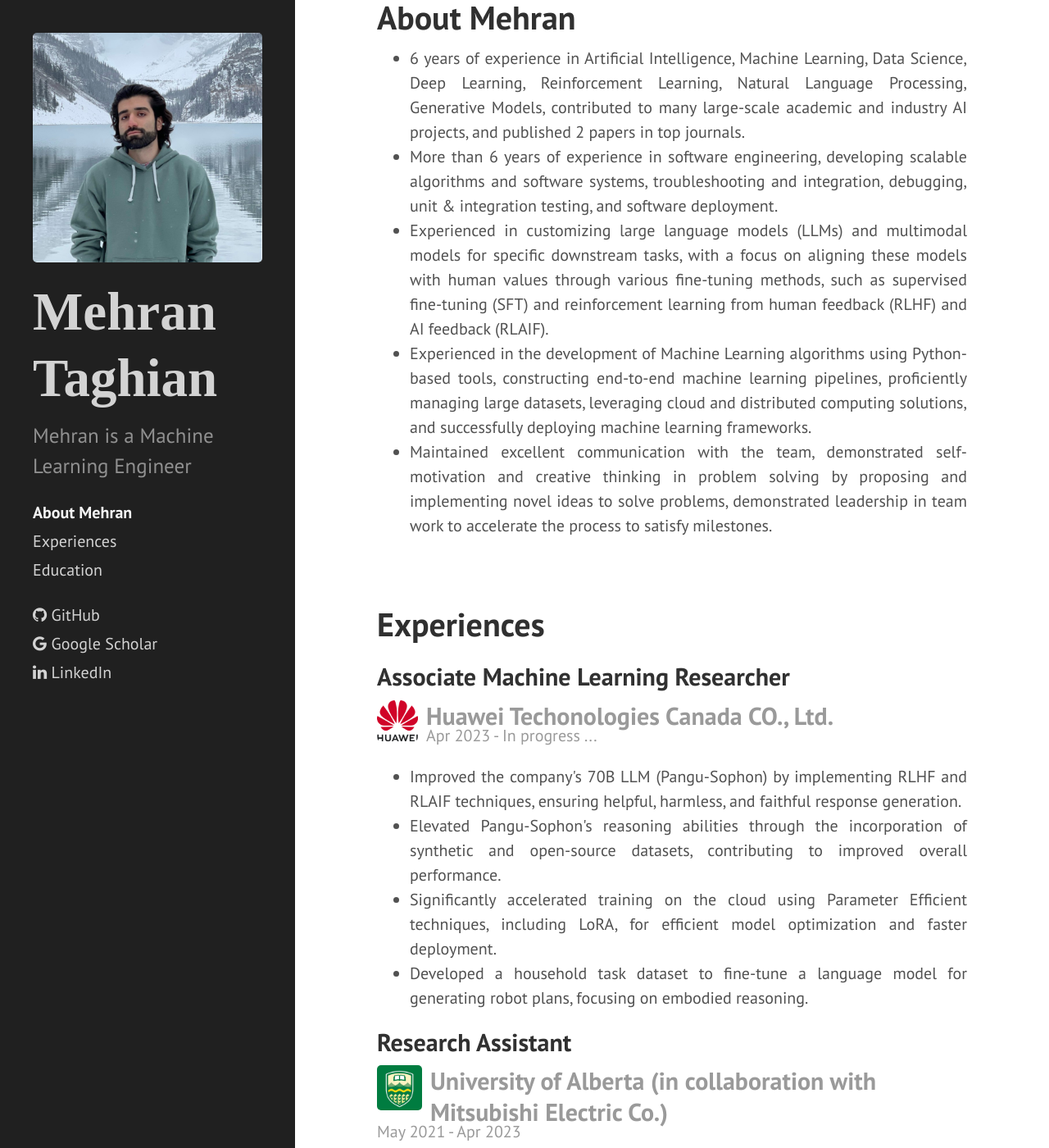
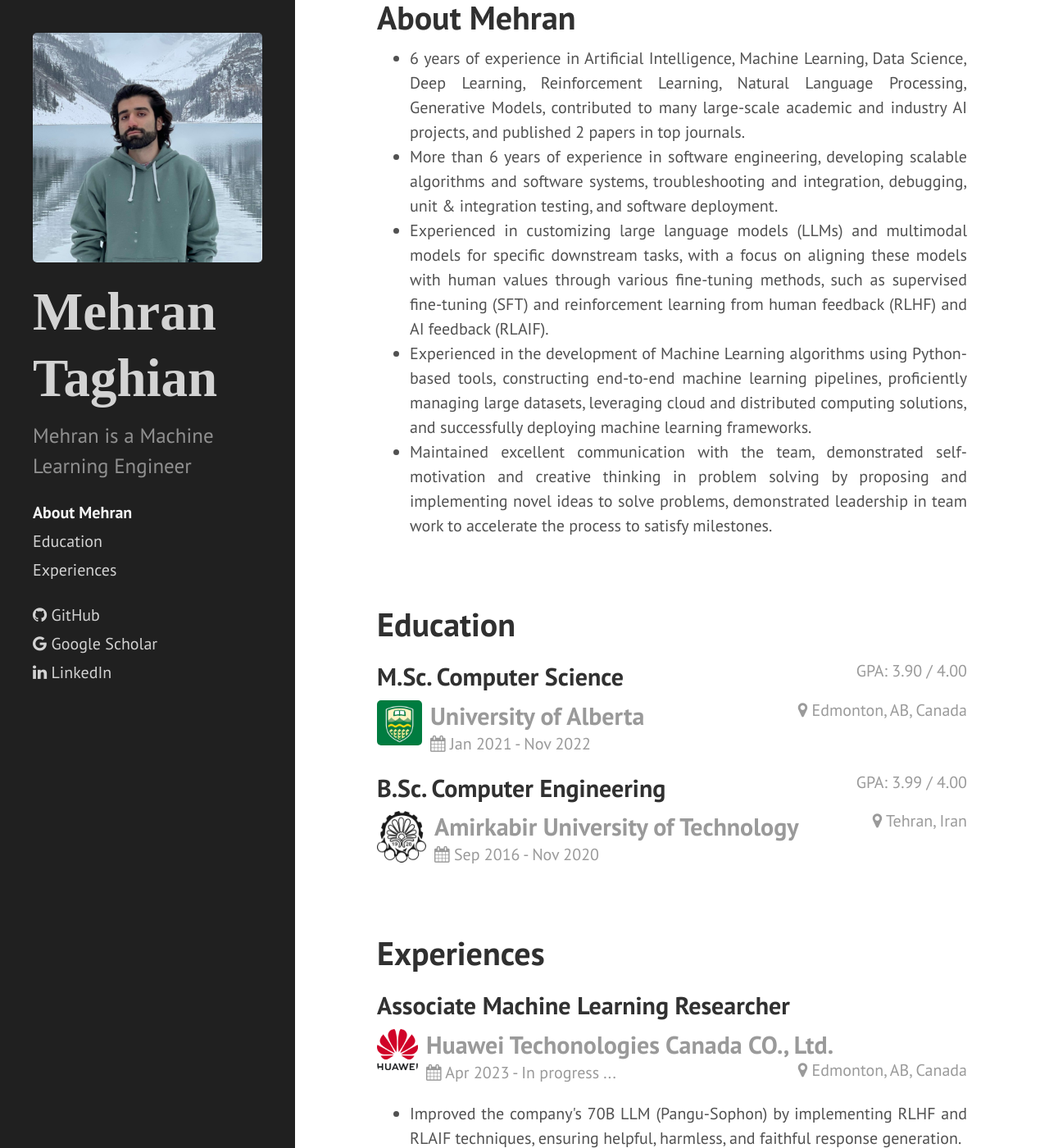
Before and after one commit to MehranTaghian/mehrantaghian.github.io, a Jekyll site: the page built from docs/index.html, in a window 1280 px wide and 1400 px high, scrolled down 392 px. Shown: the whole window at 82% size. Built offline with Jekyll 4.4.1, drawn with Linux system fonts in a browser that asks for light colours; the list of posts is cut into pages by our own code; some of the changed text lies outside the part shown.

Commit message:
Education added and date and location modified

```diff
--- a/docs/_config.yml
+++ b/docs/_config.yml
@@ -35,5 +35,5 @@ collections:
   resume_items:
     order:
       - about.md
+      - education.md
       - experiences.md
-      - education.md
--- /dev/null
+++ b/docs/_data/education.yml
@@ -0,0 +1,21 @@
+- university: University of Alberta
+  location: Edmonton, AB, Canada
+  degree: M.Sc.
+  field: Computer Science
+  from: Jan 2021
+  to: Nov 2022
+  gpa: 3.90 / 4.00
+  logo:
+    name: ualberta.jpeg
+    width: 55px
+
+- university: Amirkabir University of Technology
+  location: Tehran, Iran
+  degree: B.Sc.
+  field: Computer Engineering
+  from: Sep 2016
+  to: Nov 2020
+  gpa: 3.99 / 4.00
+  logo:
+    name: amirkabir.jpeg
+    width: 60px
--- a/docs/_data/experiences.yml
+++ b/docs/_data/experiences.yml
@@ -2,6 +2,7 @@
   role: Associate Machine Learning Researcher
   from: Apr 2023
   to: In progress ...
+  location: Edmonton, AB, Canada
   logo:
     name: huawei.svg.png
     width: 50px
@@ -11,14 +12,16 @@
     - Significantly accelerated training on the cloud using Parameter Efficient techniques, including LoRA, for efficient model optimization and faster deployment.
     - Developed a household task dataset to fine-tune a language model for generating robot plans, focusing on embodied reasoning.
 
-- company: University of Alberta (in collaboration with Mitsubishi Electric Co.)
+- company: University of Alberta
   role: Research Assistant
   from: May 2021
   to: Apr 2023
+  location: Edmonton, AB, Canada
   logo:
     name: ualberta.jpeg
     width: 55px
   responsibilities:
+    - This work was in collaboration with Mitsubishi Electric Co.
     - Developed groundbreaking methodology for global interpretation of policy gradient algorithms in robotic domains, emphasizing individual contributions of each robot component to decision-making.
     - Developed an innovative approach facilitating real-time diagnostics for malfunctions and dynamic adaptation to environmental changes in robotics scenarios.
     - Accelerated training via cloud computing and optimized resource utilization on local servers.
@@ -28,6 +31,7 @@
   role: Research Assistant
   from: Jan 2020
   to: Jan 2021
+  location: Tehran, Iran
   logo:
     name: amirkabir.jpeg
     width: 60px
@@ -40,6 +44,7 @@
   role: Research Intern
   from: Jun 2019
   to: Nov 2019
+  location: Stockholm, Sweden
   logo:
     name: kth.jpeg
     width: 60px
@@ -53,6 +58,7 @@
   role: Research Intern
   from: Jun 2019
   to: Nov 2019
+  location: Tehran, Iran
   logo:
     name: ipm.png
     width: 150px
--- a/docs/public/css/hyde.css
+++ b/docs/public/css/hyde.css
@@ -125,7 +125,7 @@ a.sidebar-nav-item:focus {
 
 .content {
   padding-top:    4rem;
-  padding-bottom: 58rem;
+  padding-bottom: 4rem;
 }
 
 @media (min-width: 48em) {
--- a/docs/public/css/poole.css
+++ b/docs/public/css/poole.css
@@ -347,7 +347,6 @@ tbody tr:nth-child(odd) th {
 /* Meta data line below post title */
 .post-date {
   display: block;
-  margin-top: -.5rem;
   margin-bottom: 1rem;
   color: #9a9a9a;
 }
@@ -387,6 +386,12 @@ tbody tr:nth-child(odd) th {
   color: inherit;
 }
 
+.location{
+  float: right;
+  color: #9a9a9a;
+  font-size: 20px;
+  font-weight: normal;
+}
 
 /*
  * Pagination
```
Also changed, not shown: docs/_resume_items/education.md (+11 -1 lines), docs/_resume_items/experiences.md (+2 -2 lines), 1 other file.
